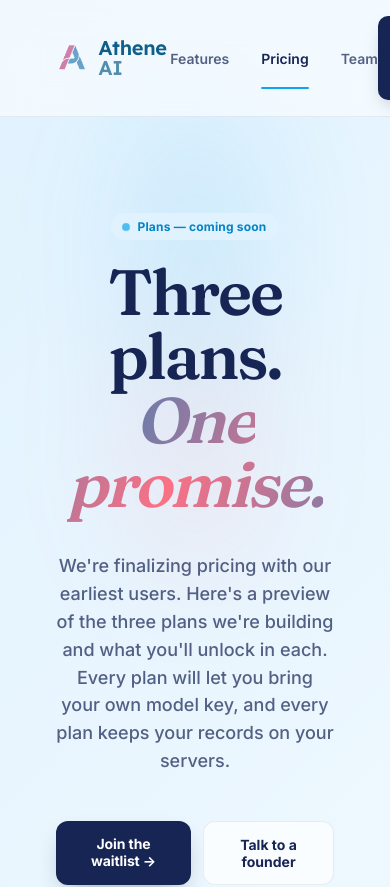
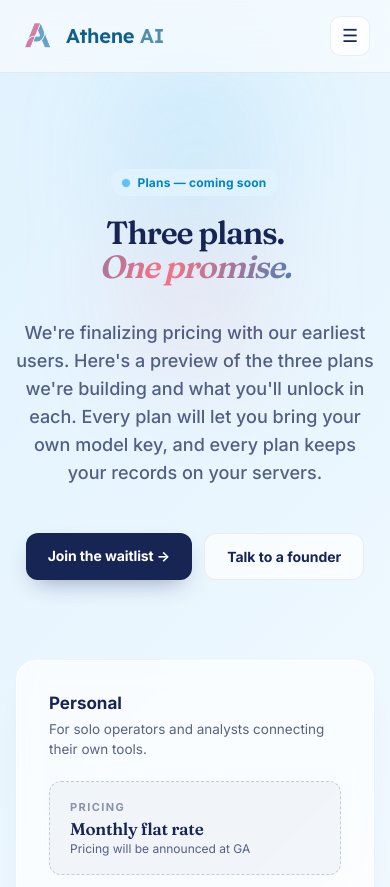
Before and after one commit to atheneaidev-gif/athene-ai-landing, a Next.js app: page /pricing in a window 390 px wide. Shown: the top 887 px of the page. Built offline with nearby package versions, Linux system fonts and the light colour scheme.

Commit message:
Mobile Responsive

```diff
--- a/app/globals.css
+++ b/app/globals.css
@@ -165,3 +165,63 @@ html, body { margin: 0; padding: 0; }
 
 .kg-node { transition: transform 0.3s ease; transform-origin: center; }
 .kg-node:hover { transform: scale(1.15); }
+
+/* ═══════════════════════════════════════════════════
+   RESPONSIVE — breakpoint overrides
+   !important needed to override React inline styles
+══════════════════════════════════════════════════ */
+
+/* Tablet (≤ 1024px) */
+@media (max-width: 1024px) {
+  .r-grid-hero      { grid-template-columns: 1fr !important; }
+  .hero-product-peek { display: none !important; }
+  .r-h1             { font-size: 52px !important; letter-spacing: -1.8px !important; }
+  .r-nav            { padding-left: 28px !important; padding-right: 28px !important; }
+}
+
+/* Mobile (≤ 768px) */
+@media (max-width: 768px) {
+  /* Section padding */
+  .r-section        { padding-left: 20px !important; padding-right: 20px !important; }
+  .r-nav            { padding-left: 20px !important; padding-right: 20px !important; }
+
+  /* Grid collapses */
+  .r-grid-hero      { grid-template-columns: 1fr !important; gap: 32px !important; }
+  .r-grid-2         { grid-template-columns: 1fr !important; gap: 24px !important; }
+  .r-grid-3         { grid-template-columns: 1fr !important; gap: 16px !important; }
+  .r-grid-4         { grid-template-columns: repeat(2, 1fr) !important; gap: 12px !important; }
+  .r-grid-6         { grid-template-columns: repeat(2, 1fr) !important; gap: 12px !important; }
+  .r-grid-12        { grid-template-columns: repeat(3, 1fr) !important; gap: 8px !important; }
+  .r-cta-grid       { grid-template-columns: 1fr !important; gap: 24px !important; }
+
+  /* Hero */
+  .hero-product-peek { display: none !important; }
+
+  /* Typography */
+  .r-h1 { font-size: 38px !important; letter-spacing: -1.2px !important; line-height: 1.05 !important; }
+  .r-h2 { font-size: 26px !important; letter-spacing: -0.6px !important; }
+
+  /* CTA gradient box */
+  .cta-gradient { padding: 36px 24px !important; border-radius: 16px !important; }
+
+  /* Card padding */
+  .r-card-pad { padding: 24px !important; }
+
+  /* Step connector line */
+  .r-step-line { display: none !important; }
+
+  /* Nav: show hamburger, hide desktop links/CTA */
+  .nav-links-desktop { display: none !important; }
+  .nav-cta-desktop   { display: none !important; }
+  .nav-hamburger     { display: flex !important; }
+}
+
+/* Small mobile (≤ 480px) */
+@media (max-width: 480px) {
+  .r-section  { padding-left: 16px !important; padding-right: 16px !important; }
+  .r-grid-4   { grid-template-columns: 1fr !important; }
+  .r-grid-6   { grid-template-columns: repeat(2, 1fr) !important; }
+  .r-grid-12  { grid-template-columns: repeat(2, 1fr) !important; }
+  .r-h1       { font-size: 32px !important; }
+  .r-h2       { font-size: 22px !important; }
+}
--- a/components/Navbar.tsx
+++ b/components/Navbar.tsx
@@ -33,27 +33,24 @@ export function Logo() {
 
 export function Nav() {
   const pathname = usePathname();
+  const [menuOpen, setMenuOpen] = React.useState(false);
 
   const items = [
     { k: 'features', label: 'Features', href: '/features' },
     { k: 'pricing',  label: 'Pricing',  href: '/pricing'  },
     { k: 'team',     label: 'Team',     href: '/team'     },
-
   ];
 
-  const getActive = () => {
+  const active = (() => {
     if (pathname === '/features') return 'features';
     if (pathname === '/pricing')  return 'pricing';
     if (pathname === '/team')     return 'team';
-    if (pathname === '/privacy')  return 'privacy';
-    if (pathname === '/terms')    return 'terms';
     return 'home';
-  };
-
-  const active = getActive();
+  })();
 
   return (
-    <nav style={{
+    <>
+      <nav className="r-nav" style={{
         position: 'sticky', top: 0, zIndex: 50,
         padding: '16px 56px',
         display: 'flex', alignItems: 'center', justifyContent: 'space-between',
@@ -63,7 +60,9 @@ export function Nav() {
         borderBottom: `1px solid ${ATHENE.hair}`,
       }}>
         <Logo />
-      <div style={{ display: 'flex', alignItems: 'center', gap: 32 }}>
+
+        {/* Desktop nav links */}
+        <div className="nav-links-desktop" style={{ display: 'flex', alignItems: 'center', gap: 32 }}>
           {items.map(it => (
             <Link key={it.k} href={it.href} className="nav-link-hover" style={{
               fontSize: 14, fontWeight: 600,
@@ -81,17 +80,84 @@ export function Nav() {
             </Link>
           ))}
         </div>
-      <div style={{ display: 'flex', alignItems: 'center', gap: 12 }}>
+
+        {/* Desktop CTA */}
+        <div className="nav-cta-desktop" style={{ display: 'flex', alignItems: 'center', gap: 12 }}>
           <Link href="https://calendly.com/saksham-atheneai/30min" target="_blank" rel="noreferrer" className="btn-hover" style={{
             background: ATHENE.navy, color: '#fff',
             border: 'none', padding: '10px 18px', borderRadius: 10,
             fontSize: 13.5, fontWeight: 700, letterSpacing: -0.1,
             boxShadow: '0 8px 20px -8px rgba(23,37,84,0.4)',
-          cursor: 'pointer',
-          textDecoration: 'none',
-          display: 'inline-block',
+            cursor: 'pointer', textDecoration: 'none', display: 'inline-block',
           }}>Book a demo →</Link>
         </div>
+
+        {/* Hamburger button — visible only on mobile via CSS */}
+        <button
+          className="nav-hamburger"
+          onClick={() => setMenuOpen(o => !o)}
+          aria-label="Toggle menu"
+          style={{
+            display: 'none',
+            alignItems: 'center', justifyContent: 'center',
+            width: 40, height: 40, borderRadius: 10,
+            border: `1px solid ${ATHENE.hair}`,
+            background: 'rgba(255,255,255,0.8)',
+            cursor: 'pointer', fontSize: 18, color: ATHENE.navy,
+            flexShrink: 0,
+          }}
+        >
+          {menuOpen ? '✕' : '☰'}
+        </button>
       </nav>
+
+      {/* Mobile dropdown menu */}
+      {menuOpen && (
+        <div style={{
+          position: 'fixed', top: 65, left: 0, right: 0, zIndex: 49,
+          background: 'rgba(255,255,255,0.97)',
+          backdropFilter: 'blur(20px)',
+          WebkitBackdropFilter: 'blur(20px)',
+          borderBottom: `1px solid ${ATHENE.hair}`,
+          padding: '8px 20px 20px',
+          display: 'flex', flexDirection: 'column', gap: 4,
+          boxShadow: '0 16px 48px -16px rgba(23,37,84,0.18)',
+        }}>
+          {items.map(it => (
+            <Link
+              key={it.k}
+              href={it.href}
+              onClick={() => setMenuOpen(false)}
+              style={{
+                fontSize: 16, fontWeight: 600,
+                color: active === it.k ? ATHENE.navy : ATHENE.inkMuted,
+                textDecoration: 'none',
+                padding: '14px 0',
+                borderBottom: `1px solid ${ATHENE.hair}`,
+                display: 'block',
+              }}
+            >
+              {it.label}
+            </Link>
+          ))}
+          <Link
+            href="https://calendly.com/saksham-atheneai/30min"
+            target="_blank"
+            rel="noreferrer"
+            onClick={() => setMenuOpen(false)}
+            style={{
+              marginTop: 12,
+              background: ATHENE.navy, color: '#fff',
+              padding: '14px 20px', borderRadius: 12,
+              fontSize: 14, fontWeight: 700,
+              textDecoration: 'none', textAlign: 'center',
+              display: 'block',
+            }}
+          >
+            Book a demo →
+          </Link>
+        </div>
+      )}
+    </>
   );
 }
--- a/components/Pricing.tsx
+++ b/components/Pricing.tsx
@@ -10,7 +10,7 @@ export default function Pricing() {
     <Shell>
       <Nav />
 
-      <section style={{ padding: '96px 56px 48px', textAlign: 'center', position: 'relative' }}>
+      <section className="r-section" style={{ padding: '96px 56px 48px', textAlign: 'center', position: 'relative' }}>
         <div style={{
           position: 'absolute', inset: '-40px -10% 40% -10%', pointerEvents: 'none',
           background: 'radial-gradient(40% 60% at 50% 30%, rgba(14,165,233,0.12), transparent 70%), radial-gradient(40% 60% at 50% 70%, rgba(251,113,133,0.1), transparent 70%)',
@@ -18,7 +18,7 @@ export default function Pricing() {
         }} />
         <div className="hero-entrance hero-entrance-d1" style={{ position: 'relative', display: 'flex', flexDirection: 'column', alignItems: 'center' }}>
           <Pill tone="sky">Plans — coming soon</Pill>
-          <h1 style={{
+          <h1 className="r-h1" style={{
             fontSize: 64, lineHeight: 1, letterSpacing: -2.2,
             fontWeight: 600, margin: '20px 0 18px', color: ATHENE.ink,
             fontFamily: `"Fraunces", Georgia, serif`, maxWidth: 780,
@@ -45,8 +45,8 @@ export default function Pricing() {
       </section>
 
       {/* THREE TIERS */}
-      <section style={{ padding: '32px 56px 64px' }}>
-        <div style={{ display: 'grid', gridTemplateColumns: 'repeat(3, 1fr)', gap: 20, maxWidth: 1240, margin: '0 auto' }}>
+      <section className="r-section" style={{ padding: '32px 56px 64px' }}>
+        <div className="r-grid-3" style={{ display: 'grid', gridTemplateColumns: 'repeat(3, 1fr)', gap: 20, maxWidth: 1240, margin: '0 auto' }}>
           {/* Personal */}
           <AnimatedSection className="anim-fade-up" delay={0}>
             <Card style={{ padding: 32 }}>
@@ -159,11 +159,11 @@ export default function Pricing() {
       </section>
 
       {/* Custom Access Management callout */}
-      <section style={{ padding: '32px 56px 72px' }}>
+      <section className="r-section" style={{ padding: '32px 56px 72px' }}>
         <AnimatedSection className="anim-scale">
           <div style={{ maxWidth: 1100, margin: '0 auto' }}>
             <Card hover={false} style={{ padding: 48 }}>
-              <div style={{ display: 'grid', gridTemplateColumns: '1fr 1.1fr', gap: 48, alignItems: 'center' }}>
+              <div className="r-grid-2" style={{ display: 'grid', gridTemplateColumns: '1fr 1.1fr', gap: 48, alignItems: 'center' }}>
                 <AnimatedSection className="anim-slide-left" delay={0.1}>
                   <div>
                     <Pill tone="rose">Enterprise-only</Pill>
@@ -212,8 +212,8 @@ export default function Pricing() {
       </section>
 
       {/* FAQ */}
-      <section style={{ padding: '32px 56px 96px' }}>
-        <div style={{ display: 'grid', gridTemplateColumns: '1fr 1.6fr', gap: 56, maxWidth: 1100, margin: '0 auto' }}>
+      <section className="r-section" style={{ padding: '32px 56px 96px' }}>
+        <div className="r-grid-2" style={{ display: 'grid', gridTemplateColumns: '1fr 1.6fr', gap: 56, maxWidth: 1100, margin: '0 auto' }}>
           <AnimatedSection className="anim-slide-left">
             <div>
               <Pill tone="rose">FAQ</Pill>
--- a/components/ui.tsx
+++ b/components/ui.tsx
@@ -77,15 +77,16 @@ export function BtnGhost({ children, style = {}, href }: { children: React.React
   return <button className="btn-hover" style={btnStyle}>{children}</button>;
 }
 
-export function Card({ children, style = {}, accent = false, tight = false, hover = true }: {
+export function Card({ children, style = {}, className = '', accent = false, tight = false, hover = true }: {
   children: React.ReactNode;
   style?: React.CSSProperties;
+  className?: string;
   accent?: boolean;
   tight?: boolean;
   hover?: boolean;
 }) {
   return (
-    <div className={hover ? 'card-hover' : ''} style={{
+    <div className={[hover ? 'card-hover' : '', className].filter(Boolean).join(' ')} style={{
       background: accent ? 'rgba(255,255,255,0.95)' : 'rgba(255,255,255,0.7)',
       backdropFilter: 'blur(12px)',
       WebkitBackdropFilter: 'blur(12px)',
```
Also changed, not shown: components/Features.tsx (+6 -6 lines), components/Landing.tsx (+14 -14 lines), components/Team.tsx (+8 -8 lines). Lines whose indentation alone changed are shown as unchanged.
